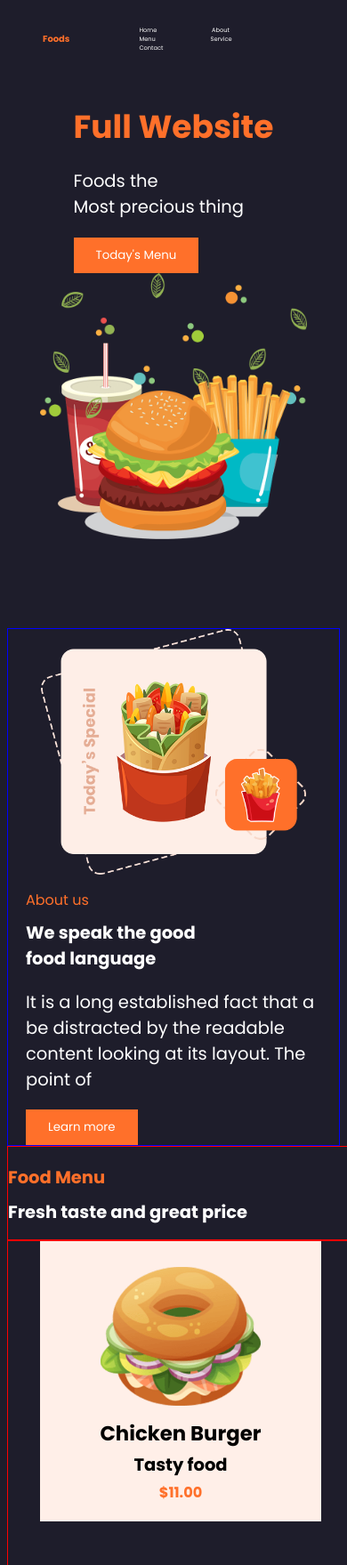
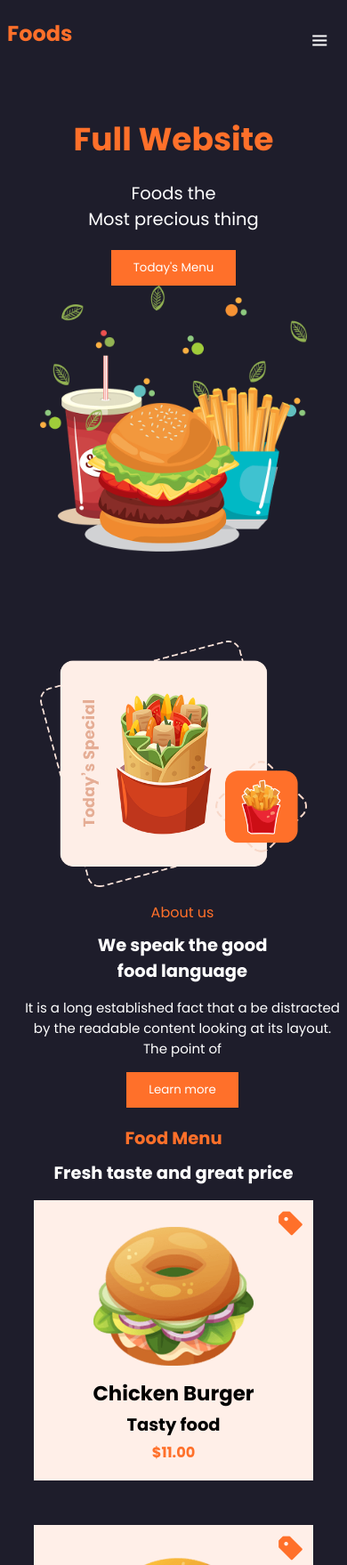
Before and after one commit to DuvanCamiloArenasRodriguez/proyectoHTMLCSS, a plain HTML site: page index.html in a window 390 px wide. Shown: the top 1759 px of the page at 89% size. Drawn offline with nearby package versions, Linux system fonts and the light colour scheme.

Commit message:
styles: :lipstick: Modificacion de borde de header
Se corrige header en el borde

@CampusLands

```diff
--- a/css/styles.css
+++ b/css/styles.css
@@ -11,27 +11,50 @@ main {
 }
 
 .cabecera {
-    display: grid;
+    /* display: grid;
     grid-template-columns: 25% 75%;
     grid-template-rows: 25%;
     justify-items: flex-start;
     align-items: center;
     margin: 40px 20px 20px 40px;
-    font-size: 1.7vw;
+    font-size: 1.7vw; */
+    /* border: solid 1px rebeccapurple; */
+    display: flex;
+    flex-direction: row;
+    justify-content: space-between;
+    align-items: center;
+    position: fixed;
+    top: 0;
+    width: 100%;
+    height: 10vh;
+    /* margin-bottom: 30px; */
+    background-color: #1e1d2b;
 }
 
 .cabecera h2 {
     color: #ff702a;
+    /* position: fixed;
+    top: 0; */
+    margin-bottom: 30px;
 }
 
 .menu {
     justify-self: end;
     margin-right: 40px;
+    /* position: fixed; */
+    /* top: 0; */
+    /* border: solid 1px rebeccapurple; */
+
+
 }
 
 .menu a {
     padding: 30px;
     color: #fff;
+}
+
+.cabecera i {
+    display: none;
 }
 
 .cuadro1 {
@@ -43,6 +66,7 @@ main {
     justify-content: center;
     margin-bottom: 100px;
     /* grid-auto-rows: 10vh; */
+    margin-top: 100px;
 }
 
 #home {
@@ -84,7 +108,7 @@ main {
     align-items: center;
     /* margin-top: 20px; */
     /* height: 100%; */
-    border: 1px solid blue;
+    /* border: 1px solid blue; */
 
 }
 
@@ -120,7 +144,7 @@ main {
 .texto {
     /* font-size: 1.3vw; */
     color: #fff;
-    font-size: clamp(15px,5vw,30px);
+    font-size: clamp(15px,5vw,15px);
 }
 
 .titulo3 button {
@@ -147,14 +171,14 @@ main {
 } */
 
 .cuadro3 {
-    width: 100vw;
+    width: 100%;
 }
 
 .titulo4 {
     display: grid;
     grid-template-columns: 1fr;
     grid-template-rows: 1fr;
-    border: solid 1px red;
+    /* border: solid 1px red; */
     /* width: 800px; */
 }
 
@@ -171,7 +195,7 @@ main {
     /* grid-template-rows: 1fr; */
     gap: 50px;
     /* justify-items: center; */
-    border: solid 1px red;
+    /* border: solid 1px red; */
     /* width: 800px; */
     /* margin-left: 80px;
     margin-right: 80px;
@@ -233,6 +257,30 @@ main {
     text-align: center;
 }
 
+.producto1 {
+    position: relative;
+    z-index: -5;
+}
+
+.producto2 {
+    position: relative;
+    z-index: -5;
+}
+
+.producto3 {
+    position: relative;
+    z-index: -5;
+}
+
+.compra {
+    position: absolute;
+    top: 0;
+    right: 0;
+    margin: 10px;
+    font-size: xx-large;
+    color: #ff702a;
+}
+
 .producto2 div {
     display: flex;
     align-items: center;
@@ -270,7 +318,7 @@ main {
     grid-row-gap: 0px;
     justify-items: center;
     align-items: center; */
-    width: 100vw;
+    width: 100%;
 }
 
 .servicios img {
@@ -371,6 +419,7 @@ main {
     justify-items: center;
     align-items: center;
     align-content: center;
+
 }
 
 .cuadro5 div {
@@ -436,13 +485,24 @@ footer a {
 }
 
 footer i {
-    padding: 5px;
+    padding: 5px 5px 5px 0px;
     font-size: xx-large;
     color: #ff702a;
+
+}
+.iconos {
+    display: flex;
+    align-items: flex-start;
 }
 
 
-@media screen and (max-width: 600px) {
+@media screen and (max-width: 780px) {
+    .cuadro1 {
+        margin-top: 20px;
+        margin-bottom: 100px;
+        /* grid-auto-rows: 10vh; */
+    }
+
     main {
         margin: 0 0px;
     }
@@ -453,6 +513,11 @@ footer i {
         border: solid 1px red;
         width: 800px;
     } */
+
+    .titulo2 {
+        margin-top: 10vh;
+    }
+
     .productos {
         display: grid;
         /* grid-template-columns: 1fr 1fr 1fr; */
@@ -460,7 +525,7 @@ footer i {
         /* grid-template-rows: 1fr; */
         gap: 50px;
         /* justify-items: center; */
-        border: solid 1px red;
+        /* border: solid 1px red; */
         /* width: 800px; */
         justify-items: center;
     }
@@ -505,6 +570,10 @@ footer i {
         width: 335px;
     }
 
+    .cuadro5 {
+        grid-template-rows: 30vh;
+    }
+
     .cuadro5 div {
         /* display: flex; */
         width: 80%;
@@ -515,6 +584,7 @@ footer i {
         text-align: center;
         background-color: #ffefe8; */
         font-size:medium;
+        padding: 0px 30px 0px 30px;
     }
 
     footer {
@@ -527,5 +597,66 @@ footer i {
         justify-content: center;
         align-content: center;  */
     }
+    main {
+        text-align: center;
+    }
+
+    /* .menu {
+        display: flex;
+        flex-direction: column;
+    } */
+
+    .cabecera i {
+        display: flex;
+        /* color: #fff; */
+        width: 13%;
+        height: 20%;
+        font-size: x-large;
+        color: #fff;
+    }
+
+    /* .menu {
+        margin-top: 10vh;
+        position: fixed;
+        display: flex;
+        align-items: center;
+        top: 0;
+        left: 0;
+        width: 100%;
+        transform: translateX(-100%);
+        transition: transform 0.3s;
+        padding: 1em;
+        background-color: #2c2b47;
+        height: 33%;
+        z-index: 100;
+        flex-direction: column;
+    }  */
+
+    .menu {
+        margin-top: 10vh;
+        position: fixed;
+        display: flex;
+        align-items: center;
+        top: 0;
+        left: 0;
+        width: 100%;
+        transform: translateX(100%);
+        transition: transform 0.3s;
+        padding: 1em;
+        background-color: #2c2b47;
+        height: 44%;
+        z-index: 100;
+        flex-direction: column;
+    }
+
+    .menu a {
+        padding: 10px;
+        color: #fff;
+        font-size: x-large;
+    }
+
+    .menu.active {
+        transform: translateX(0);
+    }
 
 }
--- a/index.html
+++ b/index.html
@@ -17,6 +17,7 @@
             <a>Service</a>
             <a>Contact</a>
         </nav>
+        <i class='bx bx-menu btnMenu'></i>
     </div>
 
     <main>
@@ -53,6 +54,7 @@
             <div class="productos">
                 <div class="producto1">
                     <img src="storage/images/food1.png" alt="No se puede cargar la imagen">
+                    <i class='bx bxs-purchase-tag-alt compra'></i>
                     <div>
                         <h3>Chicken Burger</h3>
                         <h4>Tasty food</h4>
@@ -62,6 +64,7 @@
                 </div>
                 <div class="producto2">
                     <img src="storage/images/food2.png" alt="No se puede cargar la imagen">
+                    <i class='bx bxs-purchase-tag-alt compra'></i>
                     <div>
                         <h3>Special Beef Burguer</h3>
                         <h4>Tasty food</h4>
@@ -71,6 +74,7 @@
                 </div>
                 <div class="producto3">
                     <img src="storage/images/food3.png" alt="No se puede cargar la imagen">
+                    <i class='bx bxs-purchase-tag-alt compra'></i>
                     <div>
                         <h3>Chicken Fry Pack</h3>
                         <h4>Tasty food</h4>
@@ -146,7 +150,7 @@
         </div>
         <div class="contact">
             <h3>Contact Us</h3>
-            <div>
+            <div class="iconos">
                 <i class='bx bxl-facebook-circle'></i>
                 <i class='bx bxl-instagram-alt' ></i>
                 <i class='bx bxl-twitter'></i>
@@ -155,7 +159,8 @@
 
         </div>
     </footer>
+
 </body>
-
+<script src="js/main.js"></script>
 
 </html>
```
